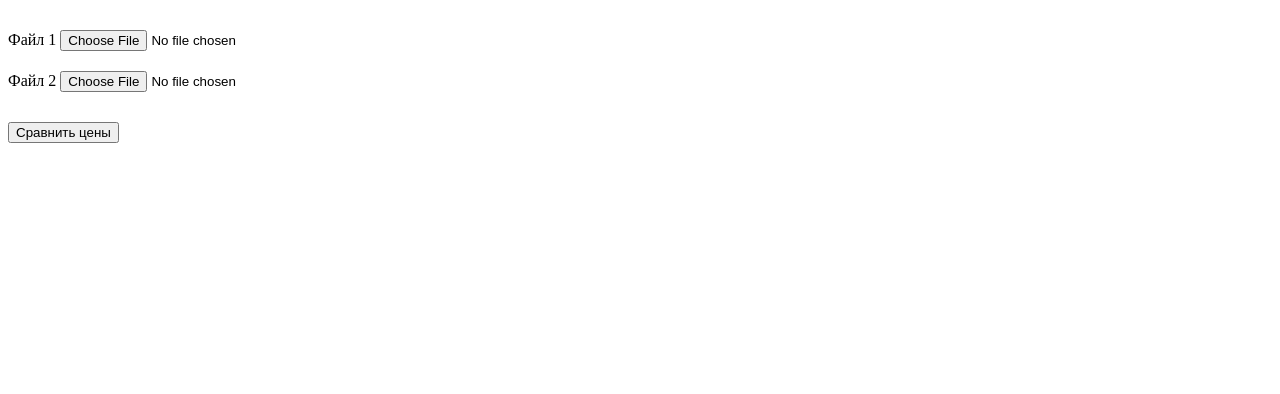
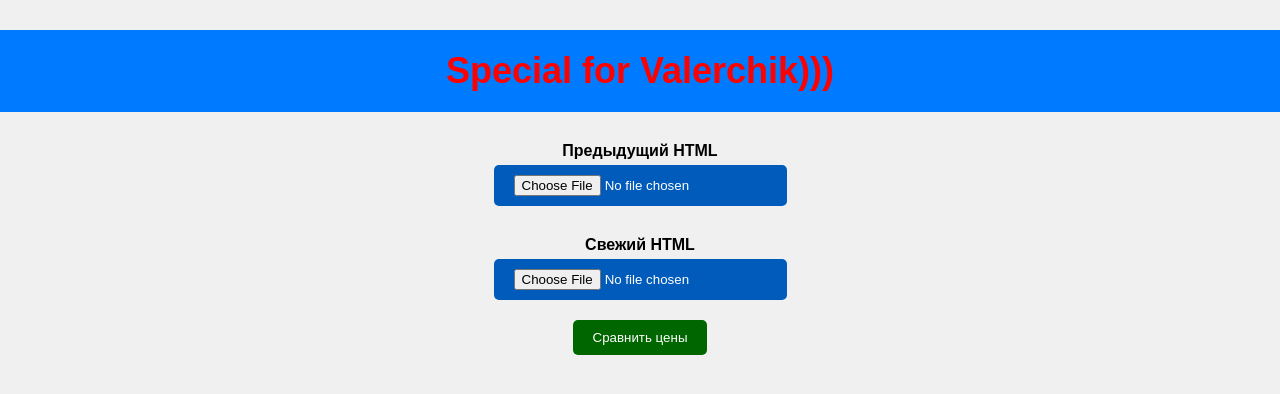
Before and after one commit to AlexandrGerasimenko/hotel-comparator, a plain HTML site: page index.html in a window 1280 px wide. Drawn offline with Linux system fonts and the light colour scheme.

Commit message:
Styling index.html

```diff
--- a/index.html
+++ b/index.html
@@ -1,23 +1,114 @@
-<!doctype html>
+<!DOCTYPE html>
 <html lang="en">
 <head>
     <meta charset="UTF-8">
-    <meta name="viewport"
-          content="width=device-width, user-scalable=no, initial-scale=1.0, maximum-scale=1.0, minimum-scale=1.0">
+    <meta name="viewport" content="width=device-width, user-scalable=no, initial-scale=1.0, maximum-scale=1.0, minimum-scale=1.0">
     <meta http-equiv="X-UA-Compatible" content="ie=edge">
-    <title>Document</title>
+    <title>Моя страница</title>
+    <style>
+        body {
+            font-family: Arial, sans-serif;
+            background-color: #f0f0f0;
+            margin: 0;
+            padding: 0;
+        }
+
+        .header {
+            background-color: #007BFF;
+            color: #fff;
+            text-align: center;
+            padding: 10px;
+        }
+
+        .special-text {
+            font-size: 36px;
+            margin: 0;
+            padding: 10px 0;
+            animation: bounce 2s infinite, colorChange 5s infinite;
+        }
+
+        @keyframes bounce {
+            0%, 20%, 50%, 80%, 100% {
+                transform: translateY(0);
+            }
+            40% {
+                transform: translateY(-10px);
+            }
+            60% {
+                transform: translateY(-5px);
+            }
+        }
+
+        @keyframes colorChange {
+            0%, 100% {
+                color: #FF0000;
+            }
+            25% {
+                color: #00FF00;
+            }
+            50% {
+                color: #0000FF;
+            }
+            75% {
+                color: #FF00FF;
+            }
+        }
+
+        div {
+            text-align: center;
+            margin-top: 30px;
+        }
+
+        label {
+            display: block;
+            font-weight: bold;
+            margin-bottom: 5px;
+        }
+
+        input[type="file"] {
+            padding: 10px 20px;
+            background-color: #005BBB;
+            color: #fff;
+            border: none;
+            border-radius: 5px;
+            cursor: pointer;
+            transition: background-color 0.3s;
+        }
+
+        input[type="file"]:hover {
+            background-color: #004499;
+        }
+
+        button {
+            margin-top: 20px;
+            padding: 10px 20px;
+            background-color: #006600;
+            color: #fff;
+            border: none;
+            border-radius: 5px;
+            cursor: pointer;
+            transition: background-color 0.3s;
+        }
+
+        button:hover {
+            background-color: #005500;
+        }
+    </style>
 </head>
 <body>
-<div style="margin-top: 30px">
-    <div>
-    <label for="prev-input" class="btn">Файл 1</label>
-<input type="file"  id="prev-input" accept=".html">
+<div class="header">
+    <h1 class="special-text">Special for Valerchik)))</h1>
+</div>
+<div>
+    <div class="input-group">
+        <label for="prev-input">Предыдущий HTML</label>
+        <input type="file" id="prev-input" accept=".html">
     </div>
-<div style="margin-top: 20px">
-    <label for="current-input" class="btn">Файл 2</label>
-<input type="file" id="current-input" accept=".html">
-</div>
-<button style="margin-top: 30px" id="openInNewTab">Сравнить цены</button>
+    <div class="input-group">
+        <label for="current-input">Свежий HTML</label>
+        <input type="file" id="current-input" accept=".html">
+    </div>
+    <button id="openInNewTab">Сравнить цены</button>
 </div>
 <script type="module" src="js/index.js"></script>
 </body>
```
